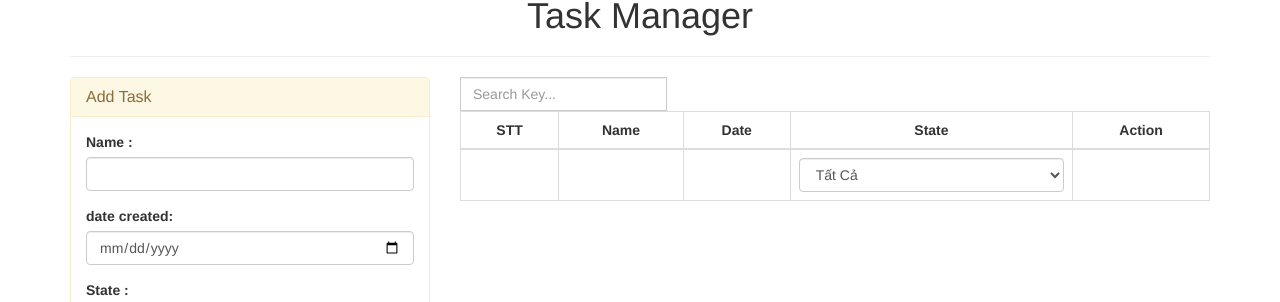
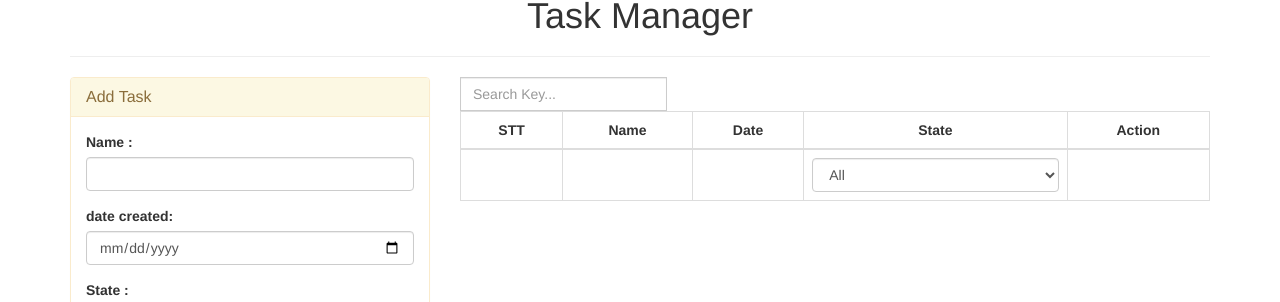
Before and after one commit to bapdola304/task_manager, a Node server app: page / in a window 1280 px wide. Shown: the part 120-422 px from the top of the page. Run offline with Node 20, Linux system fonts and the light colour scheme; the visitor is signed in with stand-in values (Sample User, id 1); data that the repository does not hold is empty; some libraries are stand-ins or nearby versions.

Commit message:
updated_state

```diff
--- a/views/TastList.ejs
+++ b/views/TastList.ejs
@@ -62,9 +62,9 @@
                                 <td></td>
                                   <td>
                                     <select class="form-control" id="state">
-                                        <option value="-1">Tất Cả</option>
-                                        <option value="0">Ẩn</option>
-                                        <option value="1">Kích Hoạt</option>
+                                        <option value="-1">All</option>
+                                        <option value="0">Inactive</option>
+                                        <option value="1">Active</option>
                                     </select>
                                 </td>
                                 <td></td>
--- a/views/resultState.ejs
+++ b/views/resultState.ejs
@@ -5,9 +5,9 @@
                                 <td></td>
                                 <td>
                                	<select class="form-control" id="state">
-				<option value="-1" <%= state === '-1' ? 'selected' : '' %>>Tất Cả</option>
-				<option value="0" <%= state === '0' ? 'selected' : '' %>>Ẩn</option>
-				<option value="1" <%= state === '1' ? 'selected' : '' %>>Kích Hoạt</option>
+				<option value="-1" <%= state === '-1' ? 'selected' : '' %>>All</option>
+				<option value="0" <%= state === '0' ? 'selected' : '' %>>Inactive</option>
+				<option value="1" <%= state === '1' ? 'selected' : '' %>>Acvite</option>
 			</select>
                                 </td>
                                 <td></td>
```
